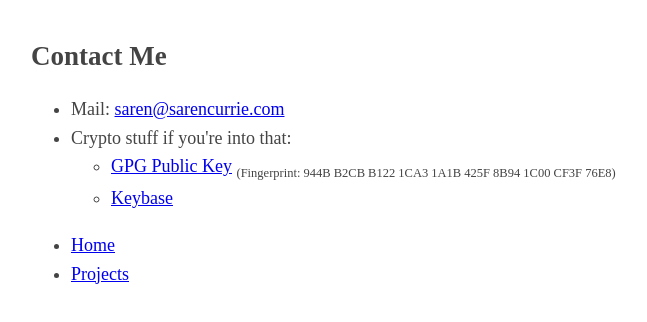
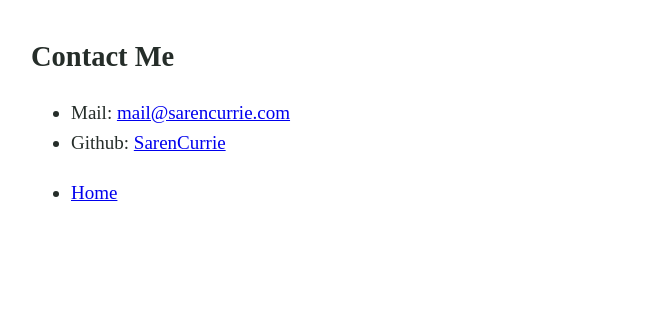
Before and after one commit to SarenCurrie/sarencurrie.github.io, a plain HTML site: page contact/index.html in a window 1280 px wide. Shown: the whole page, without its empty margins (284-931 px from the left). Drawn offline with Linux system fonts and the light colour scheme.

Commit message:
Remove outdated stuff

```diff
--- a/contact/index.html
+++ b/contact/index.html
@@ -3,14 +3,14 @@
   <head>
     <meta charset="utf-8">
     <title>Saren Currie</title>
-    <meta name="description" content="Backend developer, currently working for Orion Health in Auckland, New Zealand.">
+    <meta name="description" content="Backend sofware engineer.">
     <style media="screen">
     body{
       margin: 40px auto;
       max-width: 650px;
       line-height: 1.6;
-      font-size: 18px;
-      color: #444;
+      font-size: 19px;
+      color: #252d29;
       padding: 0 10px
     }
     h1,h2,h3 { line-height:1.2 }
@@ -21,19 +21,15 @@
       <section>
         <h1>Contact Me</h1>
         <ul>
-          <li>Mail: <a href="mailto:saren@sarencurrie.com">saren@sarencurrie.com</a></li>
-          <li>Crypto stuff if you're into that:</li>
-            <ul>
-              <li><a href="/saren-currie-public-key.asc">GPG Public Key</a> <sub><small>(Fingerprint: 944B B2CB B122 1CA3 1A1B  425F 8B94 1C00 CF3F 76E8)</small></sub></li>
-              <li><a target="_blank" href="https://keybase.io/saren">Keybase</a></li>
-            </ul>
+          <li>Mail: <a href="mailto:mail@sarencurrie.com">mail@sarencurrie.com</a></li>
+          <li>Github: <a href="https://github.com/SarenCurrie">SarenCurrie</a></li>
         </ul>
       </section>
     </main>
     <footer>
       <ul>
         <li><a href="/">Home</a></li>
-        <li><a href="/projects">Projects</a></li>
+        <!-- <li><a href="/projects">Projects</a></li> -->
       </ul>
     </footer>
   </body>
```
Also changed, not shown: index.html (+5 -6 lines), projects/index.html (+4 -4 lines), 1 other file.
